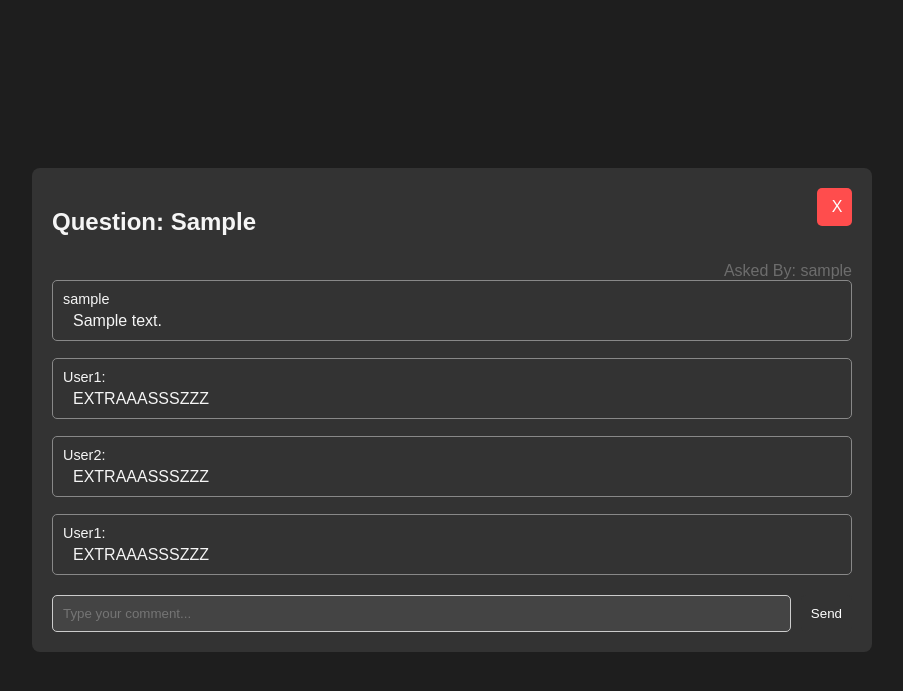
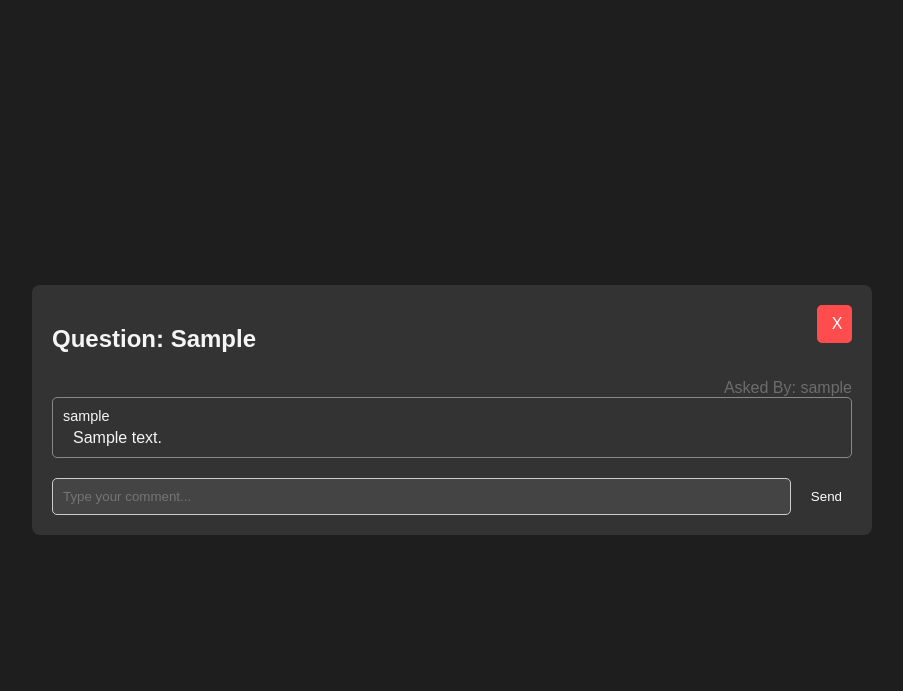
Before and after one commit to ShaikhSamiul/CodeQuest, a Flask app: page /comments/1 in a window 1280 px wide. Shown: the part 40-731 px from the top of the page, without its empty margins (188-1091 px from the left). Run offline with Flask 3, Linux system fonts and the light colour scheme; the visitor is signed in with stand-in values (Sample User, id 1); tables that the repository leaves empty hold one stand-in row (values such as "Sample post"); some libraries are stand-ins or nearby versions.

Commit message:
Add files via upload

```diff
--- a/templates/comments.html
+++ b/templates/comments.html
@@ -51,18 +51,7 @@
                 </div>
                 {% endfor %}
 
-                <div class="message">
-                    <span class="username">User1:</span>
-                    <div class="comm">EXTRAAASSSZZZ</div>
-                </div>
-                <div class="message">
-                    <span class="username">User2:</span>
-                    <div class="comm">EXTRAAASSSZZZ</div>
-                </div>
-                <div class="message">
-                    <span class="username">User1:</span>
-                    <div class="comm">EXTRAAASSSZZZ</div>
-                </div>
+
 
 
             </div>
```
